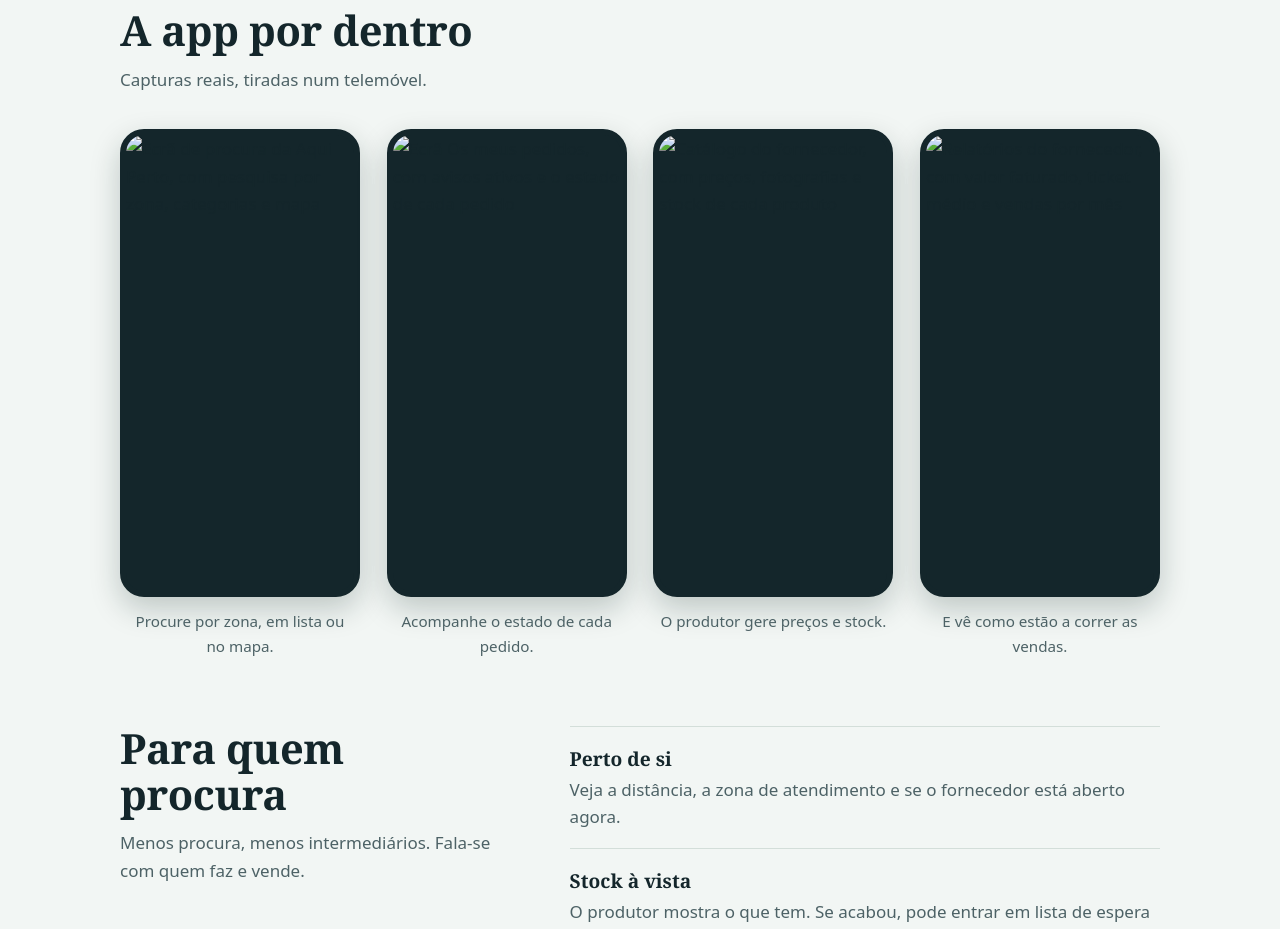
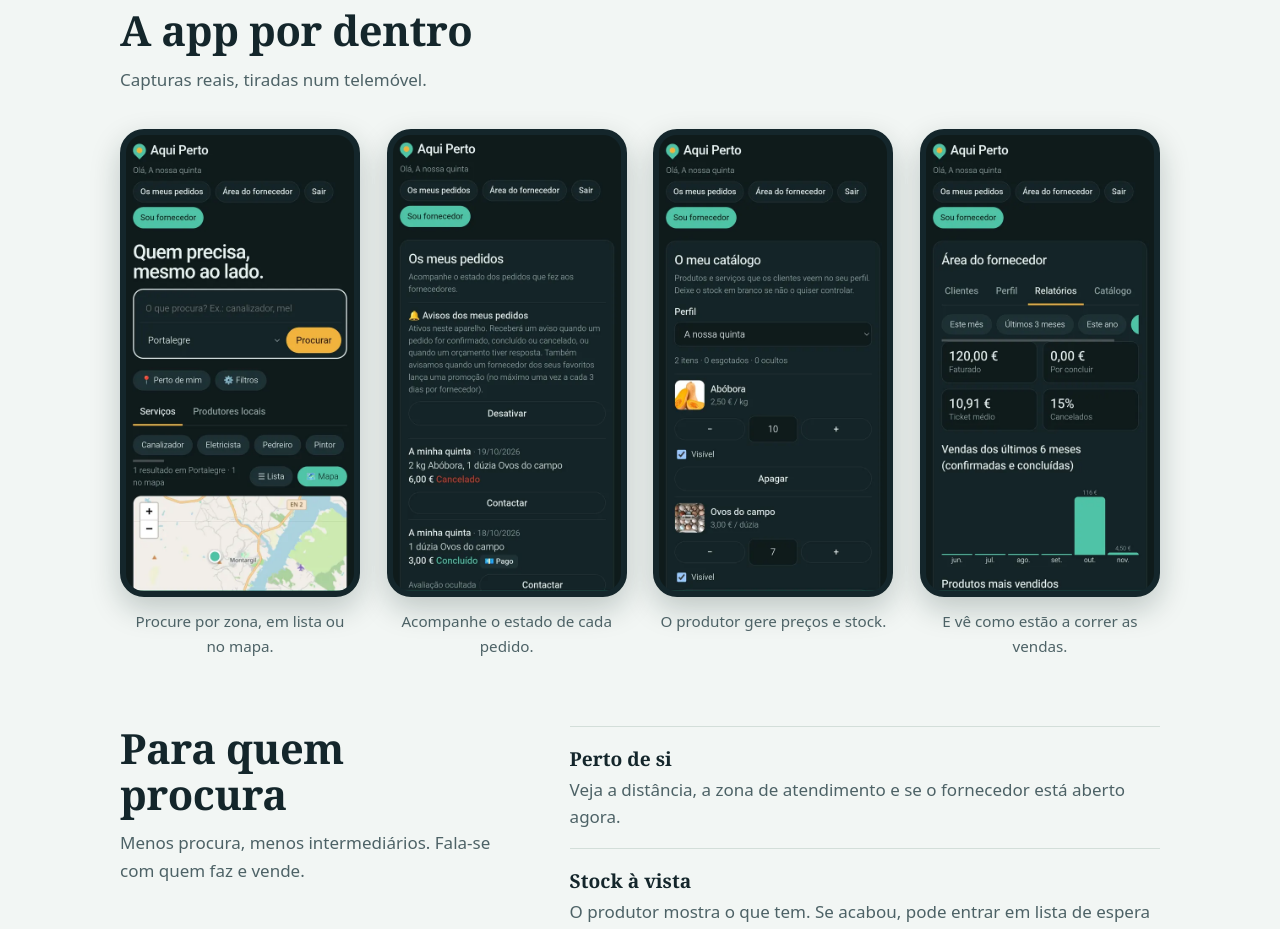
Before and after one commit to miguellobatolw/AQUI-PERTO-, a plain HTML site: page landing.html in a window 1280 px wide. Shown: the part 1040-1969 px from the top of the page. Drawn offline with nearby package versions, Linux system fonts and the light colour scheme.

Commit message:
Add files via upload

```diff
--- a/landing.html
+++ b/landing.html
@@ -262,10 +262,10 @@ footer{padding-bottom:104px}
     <h2>A app por dentro</h2>
     <p class="sub">Capturas reais, tiradas num telemóvel.</p>
     <div class="shots" role="list">
-      <figure role="listitem"><img src="img/app-procurar.webp" width="540" height="1080" loading="lazy" alt="Ecrã de procura da Aqui Perto, com pesquisa por zona, categorias e mapa"><figcaption>Procure por zona, em lista ou no mapa.</figcaption></figure>
-      <figure role="listitem"><img src="img/app-pedidos.webp" width="540" height="1080" loading="lazy" alt="Ecrã Os meus pedidos, com avisos ativos e o estado de cada pedido"><figcaption>Acompanhe o estado de cada pedido.</figcaption></figure>
-      <figure role="listitem"><img src="img/app-catalogo.webp" width="540" height="1080" loading="lazy" alt="Catálogo do fornecedor, com preços, fotografias e stock de cada produto"><figcaption>O produtor gere preços e stock.</figcaption></figure>
-      <figure role="listitem"><img src="img/app-relatorios.webp" width="540" height="1080" loading="lazy" alt="Relatórios do fornecedor, com valor faturado, ticket médio e vendas por mês"><figcaption>E vê como estão a correr as vendas.</figcaption></figure>
+      <figure role="listitem"><img src="app-procurar.webp" width="540" height="1080" loading="lazy" alt="Ecrã de procura da Aqui Perto, com pesquisa por zona, categorias e mapa"><figcaption>Procure por zona, em lista ou no mapa.</figcaption></figure>
+      <figure role="listitem"><img src="app-pedidos.webp" width="540" height="1080" loading="lazy" alt="Ecrã Os meus pedidos, com avisos ativos e o estado de cada pedido"><figcaption>Acompanhe o estado de cada pedido.</figcaption></figure>
+      <figure role="listitem"><img src="app-catalogo.webp" width="540" height="1080" loading="lazy" alt="Catálogo do fornecedor, com preços, fotografias e stock de cada produto"><figcaption>O produtor gere preços e stock.</figcaption></figure>
+      <figure role="listitem"><img src="app-relatorios.webp" width="540" height="1080" loading="lazy" alt="Relatórios do fornecedor, com valor faturado, ticket médio e vendas por mês"><figcaption>E vê como estão a correr as vendas.</figcaption></figure>
     </div>
   </div>
 </section>
```
